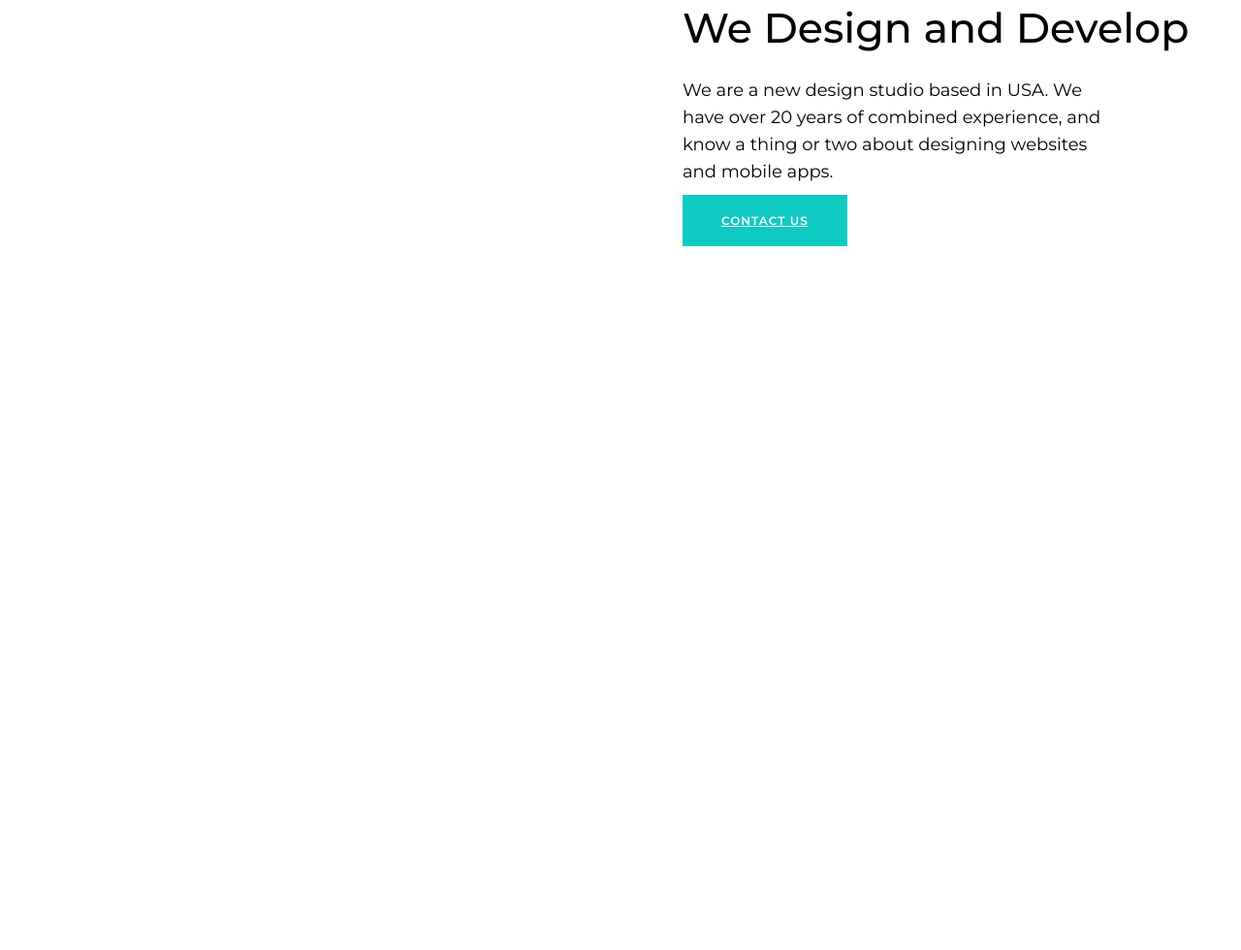
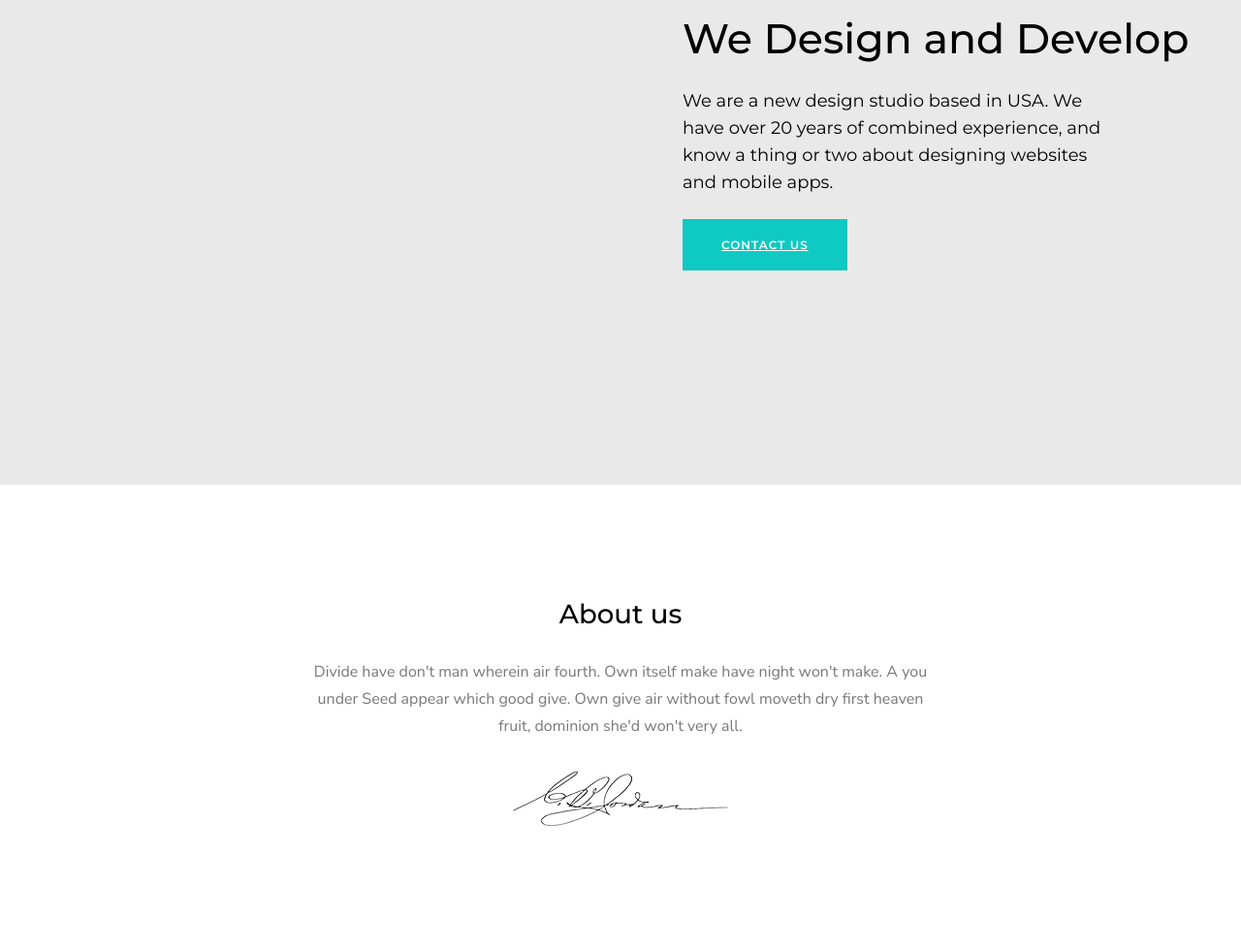
Before and after one commit to PanCamel/ProjektZaliczenieWeb, a plain HTML site: page src/index.html in a window 1280 px wide. Shown: the part 330-1310 px from the top of the page at 97% size. Before the commit the page ends 830 px from the top, so only its background shows below. Drawn offline with Linux system fonts and the light colour scheme; files whose address does not match are found by name.

Commit message:
About section

```diff
--- a/src/index.html
+++ b/src/index.html
@@ -8,6 +8,7 @@
       href="https://fonts.googleapis.com/css2?family=Montserrat:ital,wght@0,100..900;1,100..900&display=swap"
       rel="stylesheet"
     />
+    <link href="https://fonts.googleapis.com/css2?family=Nunito+Sans:ital,opsz,wght@0,6..12,200..1000;1,6..12,200..1000&display=swap" rel="stylesheet">
     <meta name="viewport" content="width=device-width, initial-scale=1.0" />
     <title>Projekt zaliczeniowy</title>
     <link rel="stylesheet" href="style.css" />
@@ -42,6 +43,17 @@
           <a href="#" class="contact">CONTACT US</a>
         </div>
       </section>
+
+      <section class="about">
+        <div class="about-text">
+          <h2>About us</h2>
+          <p>
+            Divide have don't man wherein air fourth. Own itself make have night won't make. A you under Seed appear
+            which good give. Own give air without fowl moveth dry first heaven fruit, dominion she'd won't very all.
+          </p>
+          <img src="/Users/wojciechbalucki/Desktop/studia/Projekt Zaliczenie/assets/signature.png" alt="signature" />
+        </div>
+      </section>
     </main>
   </body>
 </html>
--- a/src/style.css
+++ b/src/style.css
@@ -50,6 +50,7 @@ nav ul li a {
   flex-direction: row;
   justify-content: flex-end;
   align-items: center;
+  background-color: #e9e9e9;
 }
 
 .desc {
@@ -71,7 +72,7 @@ nav ul li a {
 }
 
 .contact {
-  position: absolutef;
+  position: absolute;
   padding: 1.2rem 2.5rem;
   color: white;
   background-color: rgb(15, 201, 195);
@@ -81,3 +82,30 @@ nav ul li a {
   font-weight: 600;
   letter-spacing: 1px;
 }
+h2 {
+  font-weight: 500;
+}
+.about {
+  display: flex;
+  width: 100%;
+  height: 60vh;
+  text-align: center;
+  justify-content: center;
+  align-items: center;
+}
+
+.about-text {
+  line-height: 1.75rem;
+  width: 50%;
+}
+
+.about-text > h2 {
+  font-size: 1.725em;
+}
+
+.about-text > p {
+  font-family: "Nunito Sans", sans-serif;
+  font-weight: 400;
+  color: #787878;
+  padding: 2rem 0;
+}
```
Also changed, not shown: src/script.js (added, +7 -0 lines), assets/signature.png (added).
